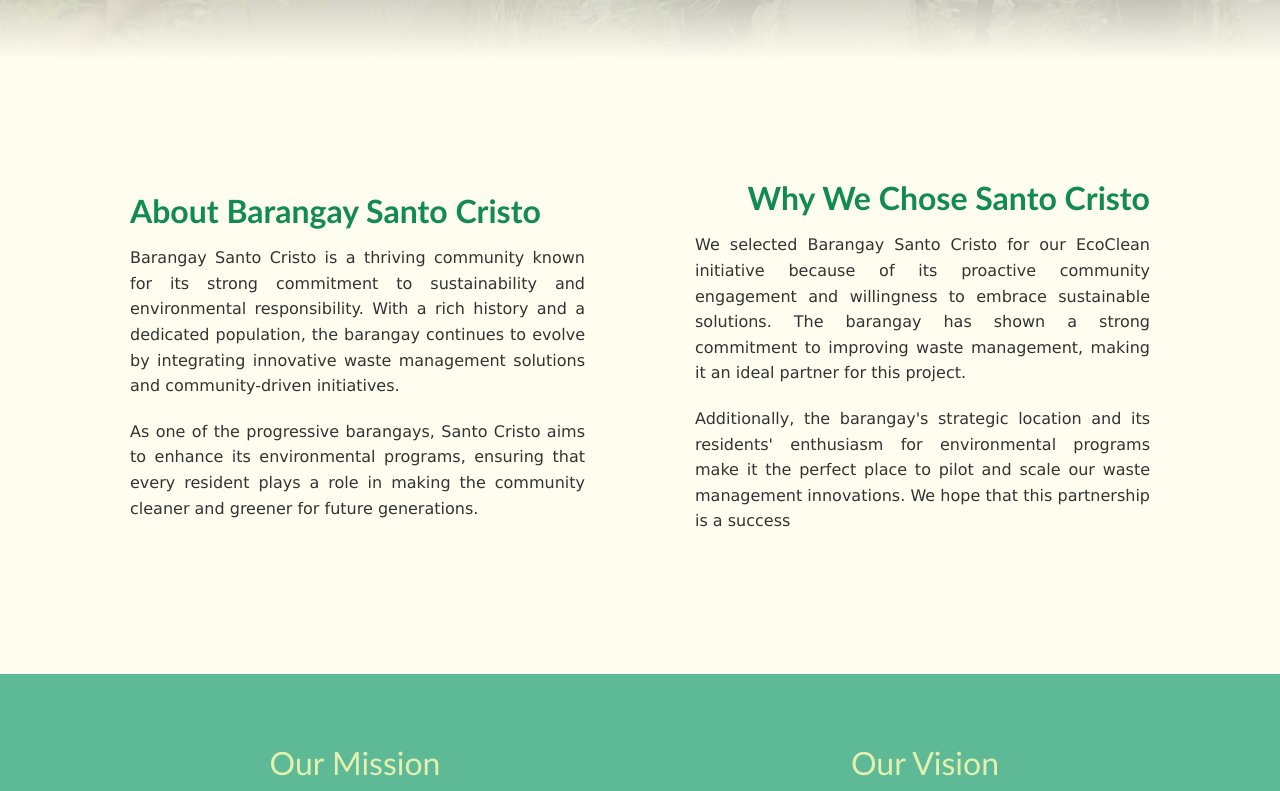
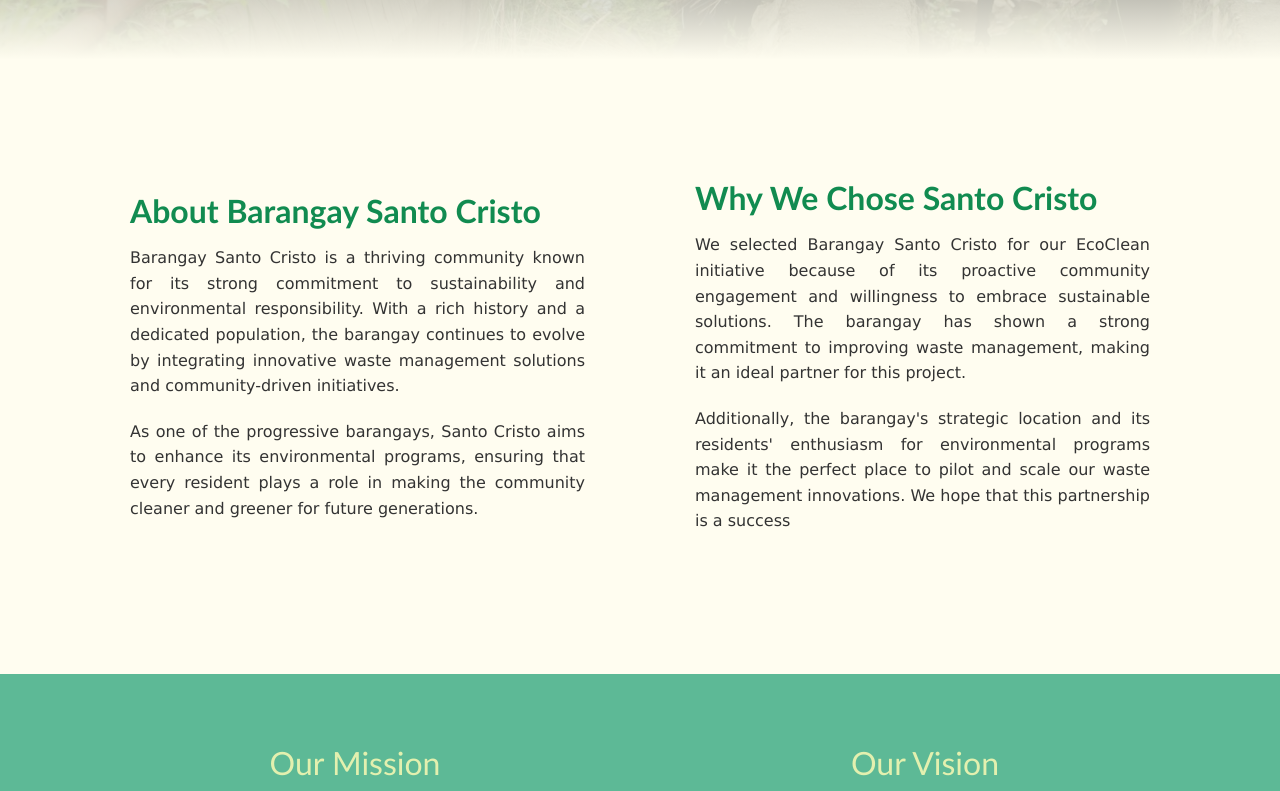
Before and after one commit to JimwellC/ecoclean_frontend, an Angular app: page /about in a window 1280 px wide. Shown: the part 741-1532 px from the top of the page. Built offline with nearby package versions, Linux system fonts and the light colour scheme; no server answers.

Commit message:
final na final na talaga to

```diff
--- a/src/app/components/about/about.component.html
+++ b/src/app/components/about/about.component.html
@@ -42,7 +42,7 @@
         </div>
 
         <!-- Right: Why We Chose Santo Cristo -->
-        <div class="column right">
+        <div class="column left">
           <h2>Why We Chose Santo Cristo</h2>
           <p>
             We selected Barangay Santo Cristo for our EcoClean initiative because of its proactive community engagement and willingness to embrace sustainable solutions. The barangay has shown a strong commitment to improving waste management, making it an ideal partner for this project.
--- a/src/app/components/tips/tips.component.html
+++ b/src/app/components/tips/tips.component.html
@@ -19,7 +19,7 @@
 
       <!-- Text Section -->
       <div class="col-md-6">
-        <h2 class="tips-title">Do Your Part for a <br><span>Sustainable Future</span></h2>
+        <h2 class="tips-title">Do Your Part for a <span>Sustainable Future</span></h2>
         <p class="tips-text">
           At EcoClean, we believe in empowering communities to take action against e-waste pollution.
           By properly managing electronic waste, we can reduce environmental harm, recover valuable materials,
@@ -129,7 +129,7 @@
     <div class="row align-items-center">
         <!-- Text Section -->
         <div class="col-md-6">
-            <h2 class="tips-footer-title">Join the Movement for a <br><span>Cleaner Future!</span></h2>
+            <h2 class="tips-footer-title">Join the Movement for a <span>Cleaner Future!</span></h2>
             <p class="tips-footer-text">
                 Every action counts! Proper e-waste disposal helps protect the environment, conserve valuable resources, and create a more sustainable future. Be part of the change today!
             </p>
```
